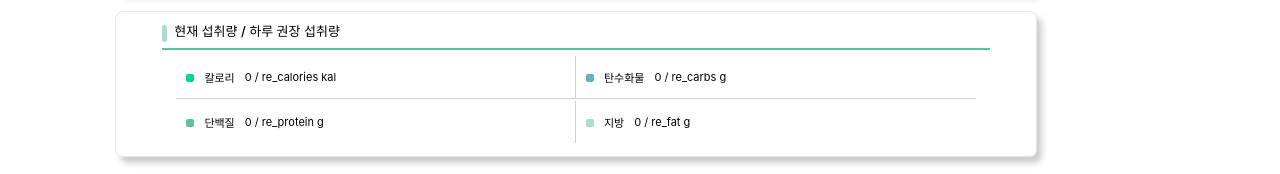
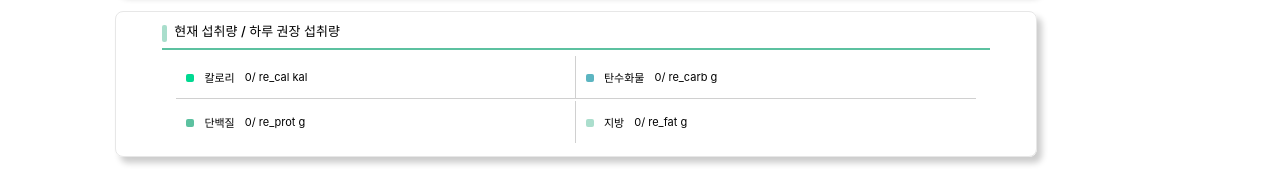
Before and after one commit to dani0910/group-project, a React (Create React App) app: page /home in a window 1280 px wide. Shown: the part 467-641 px from the top of the page. Built offline with nearby package versions, Linux system fonts and the light colour scheme; no server answers.

Commit message:
error occured

```diff
--- a/src/components/main/main.jsx
+++ b/src/components/main/main.jsx
@@ -88,7 +88,6 @@ const MainPage = ({ profile, setProfile }) => {
   const requiredFat = ((parseFloat(requiredIntake) * 0.22) / 9).toFixed(1) || 0;
   const [savedMeals, setSavedMeals] = useState({});
 
-
   const [isModalOpen, setIsModalOpen] = useState(false);
 
   const handleModalOpen = () => setIsModalOpen(true);
@@ -129,7 +128,15 @@ const Header = () => {
   );
 };
 
-const MainPageContent = ({ re_cal, re_carb, re_prot, re_fat, token, savedMeals, onOpen, setSavedMeals, totalInfo }) => {
+const MainPageContent = ({
+  re_cal,
+  re_carb,
+  re_prot,
+  re_fat,
+  token,
+  savedMeals,
+  onOpen,
+}) => {
   const foodType = [
     { text: "아침", value: "breakfast" },
     { text: "점심", value: "lunch" },
@@ -137,11 +144,11 @@ const MainPageContent = ({ re_cal, re_carb, re_prot, re_fat, token, savedMeals,
     { text: "기타", value: "snack" },
   ];
   const nutrition = [
-    {text: '칼로리', value: 'calories', unit: 'kal', recommended: "re_cal"},
-    {text: '탄수화물', value: 'carbs', unit: 'g', recommended: "re_carb"},
-    {text: '단백질', value: 'protein', unit: 'g', recommended: "re_prot"},
-    {text: '지방', value: 'fat', unit: 'g', recommended: "re_fat"}
-  ]
+    { text: "칼로리", value: "calories", unit: "kal", recommended: "re_cal" },
+    { text: "탄수화물", value: "carbs", unit: "g", recommended: "re_carb" },
+    { text: "단백질", value: "protein", unit: "g", recommended: "re_prot" },
+    { text: "지방", value: "fat", unit: "g", recommended: "re_fat" },
+  ];
   const [deleteFlag, setDeleteFlag] = useState(false);
   const baseURL = "http://127.0.0.1:8000/api/food-intake/";
 
@@ -221,7 +228,8 @@ const MainPageContent = ({ re_cal, re_carb, re_prot, re_fat, token, savedMeals,
                   <li className={`${type.value}List`} key={i}>
                     <p>{type.text}</p>
                     <p>
-                      {deleteFlag ? 0
+                      {deleteFlag
+                        ? 0
                         : savedMeals[type.value]?.total_calories || 0}
                       kcal
                     </p>
@@ -236,15 +244,18 @@ const MainPageContent = ({ re_cal, re_carb, re_prot, re_fat, token, savedMeals,
       <section id="analysisSection">
         <h3 className="h3Txt">현재 섭취량 / 하루 권장 섭취량</h3>
         <ul className="detailBox">
-          {nutrition.map((item,i)=>{
-            return(
+          {nutrition.map((item, i) => {
+            return (
               <li className={`${item.value}Content`}>
                 <p className={`${item.value}Txt itemTxt`}>{item.text}</p>
                 <p className={`${item.value}Data`}>
-                {deleteFlag? 0 : (savedMeals.daily?.[`total_${item.value}`] || 0)} / {`re_${item.value}`} {item.unit}
+                  {deleteFlag
+                    ? 0
+                    : savedMeals.daily?.[`total_${item.value}`] || 0}
+                  / {item.recommended} {item.unit} {/*리 부분이 문제인듯 */}
                 </p>
               </li>
-            )
+            );
           })}
           {/* <li className="kcalContent">
             <span></span>
```
